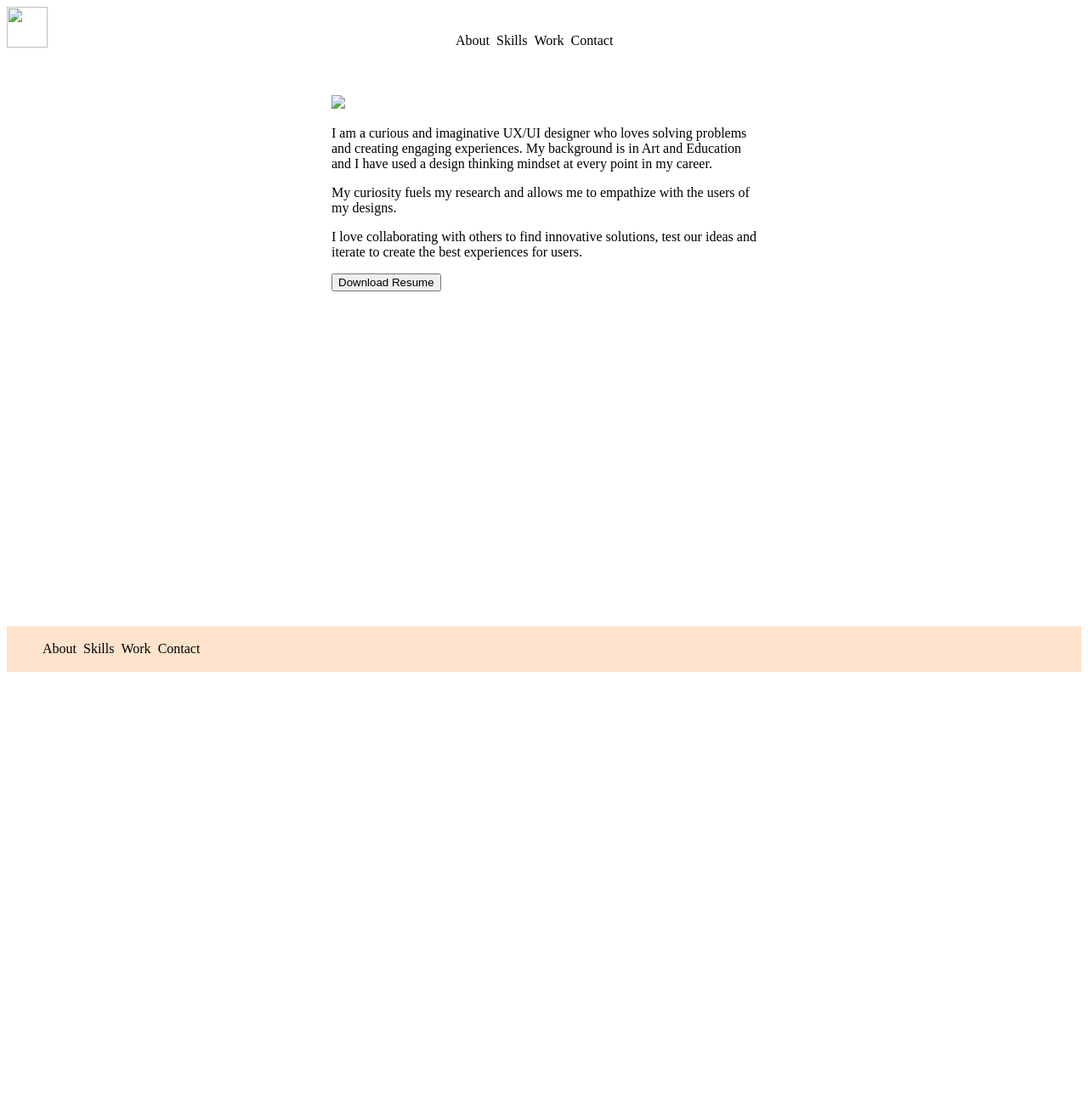
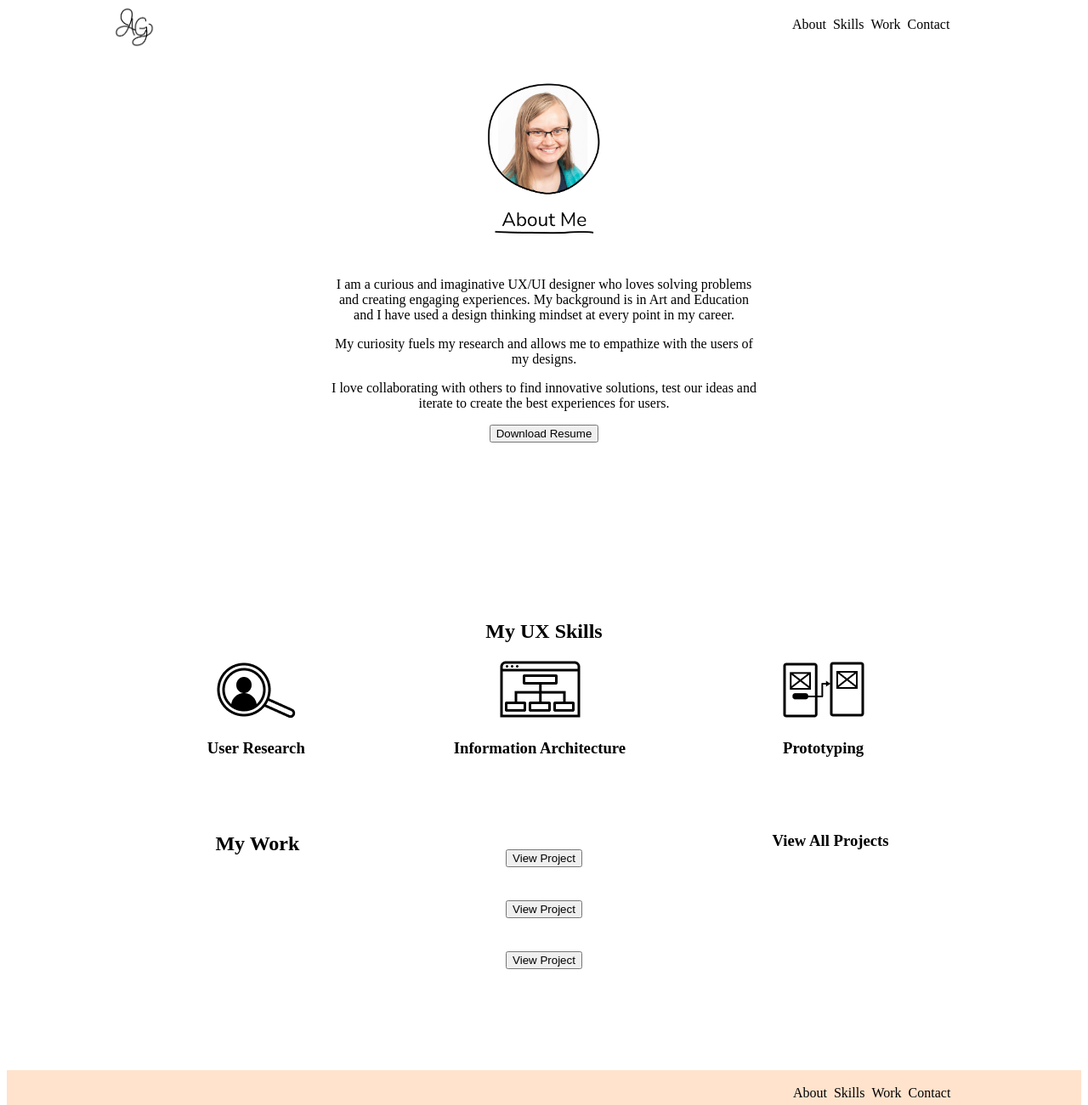
Before and after one commit to amandagrantdesign/HW-18, a plain HTML site: page index.html in a window 1280 px wide. Shown: the top 1301 px of the page at 85% size. Before the commit the page ends 800 px from the top, so only its background shows below. Drawn offline with Linux system fonts and the light colour scheme; files that its build step writes are made by us from their sources.

Commit message:
pushing all the things

```diff
--- a/css/index.css
+++ b/css/index.css
@@ -3,42 +3,97 @@
     vertical-align: top;
 }
 
-.logo{
-    width: 23%;
-    padding: 1%;
-    text-align: center;
+
+
+
+
+.navigation{
+    margin-left: 10%;
+    margin-right: 10%;
+
+
+}
+nav{
+    width: 49%;
+    text-align: right;
+
 }
 
-ul{
-    width: 50%;
-    margin-left: auto;
+header ul{
+    padding: 10px;
+    margin: 0;
 }
 
-
-nav{
-    width: 73%;
-    padding: 1%;
+#logo{
+    width: 49%;
 }
 
 .heroImg{
     height: 600px;
     padding: 25px;
+    text-align: center;
+}
+
+
+#aboutMe{
+
 }
 
 .content{
-    width: 500px;
+    max-width: 500px;
     margin: 0 auto;
+
 }
 
 footer{
 background-color: #ffe3cd;
+text-align: right;
 }
 
 footer ul{
     display: inline-block;
     vertical-align: top;
+    margin-left: 10%;
+    margin-right: 12%;
+
 }
 
 li{
     padding: 2px;
 }
+
+/* My Skills Section */
+.mySkills{
+    margin-left: 10%;
+    margin-right: 10%;
+    text-align: center;
+}
+
+h1{
+    display: inline-block;
+
+}
+
+.flexContainer{
+    display: flex;
+margin-bottom: 50px;
+}
+
+.flexItem{
+    width: 33%;
+
+}
+
+.myWork{
+    margin-left: 10%;
+    margin-right: 10%;
+    text-align: center;
+    display: grid;
+    grid-template-columns: repeat(3, 1fr);
+    grid-template-rows: repeat(3, 100px);
+}
+
+.gridImgage{
+   grid-column-start: 1;
+   grid-column-end: 1;
+}
--- a/index.html
+++ b/index.html
@@ -1,16 +1,18 @@
 <!DOCTYPE html>
 <html lang="en">
+
 <head>
     <meta charset="UTF-8">
     <meta http-equiv="X-UA-Compatible" content="IE=edge">
     <meta name="viewport" content="width=device-width, initial-scale=1.0">
-    <title>Week 17 Homework</title>
-    <link rel="stylesheet" href="/HW-17/css/index.css">
+    <title>Week 18 Homework</title>
+    <link rel="stylesheet" href="./css/index.css">
 </head>
+
 <body>
     <header class="navigation">
-        <div class="inline-block">
-            <img src="/HW-17/imgs/AG Logo.png" height="48px" width="48px">
+        <div class="inline-block" id="logo">
+            <img src="./imgs/AG Logo.png" height="48px" width="48px">
         </div>
         <nav class="inline-block">
             <ul>
@@ -23,13 +25,63 @@
     </header>
     <section class="heroImg">
         <div class="content">
-            <img src="/HW-17/imgs/Slide 16_9 - 5.png" width="200px">
-            <p>I am a curious and imaginative UX/UI designer who loves solving problems and creating engaging experiences. My background is in Art and Education and I have used a design thinking mindset at every point in my career.</p>
+            <img src="./imgs/Slide 16_9 - 5.png" width="200px" id="aboutMe">
+            <p>I am a curious and imaginative UX/UI designer who loves solving problems and creating engaging
+                experiences. My background is in Art and Education and I have used a design thinking mindset at every
+                point in my career.</p>
             <p>My curiosity fuels my research and allows me to empathize with the users of my designs.</p>
-            <p>I love collaborating with others to find innovative solutions, test our ideas and iterate to create the best experiences for users.</p>
+            <p>I love collaborating with others to find innovative solutions, test our ideas and iterate to create the
+                best experiences for users.</p>
             <button>Download Resume</button>
         </div>
     </section>
+
+    <section class="mySkills">
+        <h1>My UX Skills</h1>
+        <div class="flexContainer">
+            <div class="flexItem">
+            <img src="./imgs/Frame 1.png">
+            <h3>User Research</h3>
+            <p>  </p>
+        </div>
+
+        <div class="flexItem"><img src="./imgs/Frame 2.png">
+             <h3>Information Architecture</h3>
+            <p>  </p>
+        </div>
+
+        <div class="flexItem"><img src="./imgs/Frame 3.png">
+            <h3>Prototyping</h3>
+            <p>  </p>
+        </div>
+
+    </section>
+
+<section class="myWork">
+    <h1>My Work</h1>
+    <div class="workGrid">
+        <div class="gridImage"><img src=""></div>
+        <div class="gridText">
+            <h4></h4>
+            <p></p>
+            <button>View Project</button>
+        </div>
+        <div class="gridImage"><img src=""></div>
+        <div class="gridText">
+            <h4></h4>
+            <p></p>
+            <button>View Project</button>
+        </div>
+        <div class="gridImage"><img src=""></div>
+        <div class="gridText">
+            <h4></h4>
+            <p></p>
+            <button>View Project</button>
+        </div>
+    </div>
+    <h3>View All Projects</h3>
+</section>
+
     <footer>
         <ul>
             <li class="inline-block">About</li>
@@ -40,4 +92,5 @@
     </footer>
 
 </body>
+
 </html>
```
Also changed, not shown: imgs/Frame 1.png (added), imgs/Frame 2.png (added), imgs/Frame 3.png (added), imgs/PCAU thumb.png (added), imgs/Postcard thumb.png (added), imgs/besties thumb.png (added).
